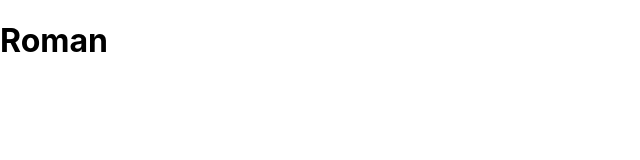
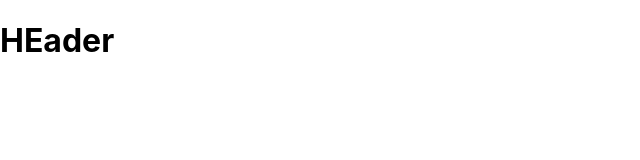
Before and after one commit to DDahlitz/projectFourFrontend, a React (Create React App) app: page / in a window 1280 px wide. Shown: the top 160 px of the page, without its empty margins (0-640 px from the left). Built offline with nearby package versions, Linux system fonts and the light colour scheme.

Commit message:
Back to header to test

```diff
--- a/src/App.js
+++ b/src/App.js
@@ -6,7 +6,7 @@ import {useState, useEffect}  from 'react';
 const App = () => {
 
   return (
-    <h1>Roman</h1>
+    <h1>HEader</h1>
   )
 }
 export default App;
```
